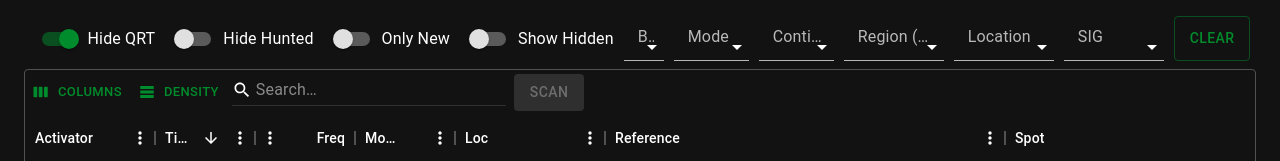
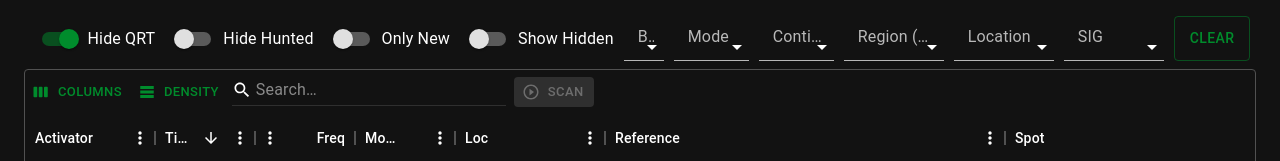
Before and after one commit to cwhelchel/hunterlog, a React (Vite) app: page / in a window 1280 px wide. Shown: the part 289-450 px from the top of the page. Built offline with nearby package versions, Linux system fonts and the light colour scheme.

Commit message:
Fix regression in scan button where quick filter input lost focus.
Also update scan button to be more visually simlar to other toolbar buttons
and made its operation more apparent with animation. Fix other minor issues
and linter complaints.

```diff
--- a/src/components/Config/ConfigModal.tsx
+++ b/src/components/Config/ConfigModal.tsx
@@ -173,8 +173,8 @@ export default function ConfigModal() {
                         <Tab label={'General'} {...a11yProps(0)} />
                         <Tab label={'CAT'} {...a11yProps(1)} />
                         <Tab label={'Logging'} {...a11yProps(2)} />
-                        <Tab label={'Scanning'} {...a11yProps(3)} />
-                        <Tab label={'Programs'} {...a11yProps(1)} />
+                        <Tab label={'Programs'} {...a11yProps(3)} />
+                        <Tab label={'Scanning'} {...a11yProps(4)} />
                     </Tabs>
 
                     <CustomTabPanel value={value} index={0}>
--- a/src/components/SpotViewer/ScanButton.tsx
+++ b/src/components/SpotViewer/ScanButton.tsx
@@ -4,6 +4,9 @@ import { useGridApiContext, gridFilteredSortedRowIdsSelector, useGridSelector }
 import { useConfigContext } from '../Config/ConfigContextProvider';
 import { checkApiResponse } from '../../tsx/util'
 import { useAppContext } from '../AppContext';
+import PlayCircleOutlineIcon from '@mui/icons-material/PlayCircleOutline';
+import LoopIcon from '@mui/icons-material/Loop';
+import { styled, keyframes } from '@mui/system';
 
 export default function ScanButton() {
     const apiRef = useGridApiContext();
@@ -48,6 +51,7 @@ export default function ScanButton() {
                 // Get next row
                 const currentIds = gridFilteredSortedRowIdsSelector(apiRef);
                 if (currentIds.length <= 1) {
+                    console.log("Stopping scan due to row len: ", currentIds.length);
                     setIsScanning(false);
                     return;
                 }
@@ -119,14 +123,30 @@ export default function ScanButton() {
 
     const disabled = filteredIds.length <= 1;
 
+    // 1. Define the keyframes animation
+    const spin = keyframes`
+        0% {
+            transform: rotate(0deg);
+        }
+        100% {
+            transform: rotate(360deg);
+    }
+    `;
+
+    const SpinningIcon = styled(LoopIcon)({
+        animation: `${spin} 2s linear infinite reverse`,
+    });
+
     return (
         <Button
             variant="contained"
+            size='small'
             color={isScanning ? "secondary" : "primary"}
             onClick={handleScanClick}
             disabled={disabled}
+            startIcon={isScanning ? <SpinningIcon /> : <PlayCircleOutlineIcon />}
         >
-            {isScanning ? "Stop Scanning" : "Scan"}
+            {isScanning ? "Stop" : "Scan"}
         </Button>
     );
 }
--- a/src/components/SpotViewer/SpotViewer.tsx
+++ b/src/components/SpotViewer/SpotViewer.tsx
@@ -21,8 +21,20 @@ import HandleSpotRowClick from './HandleSpotRowClick';
 import ProgramIcon from '../Icons/ProgramIcon';
 import ScanButton from './ScanButton';
 
-// https://mui.com/material-ui/react-table/
 
+// this needs to be moved outside of the grid's rendering function (e.g. SpotViewer())
+// to fix the quick filter losing focus bug and to have the new ScanButton work
+// properly
+function CustomToolbar() {
+    return (
+        <GridToolbarContainer>
+            <GridToolbarColumnsButton />
+            <GridToolbarDensitySelector />
+            <GridToolbarQuickFilter />
+            <ScanButton />
+        </GridToolbarContainer>
+    );
+}
 
 const columns: GridColDef[] = [
     // { field: 'spotId', headerName: 'ID', width: 70 },
@@ -101,10 +113,7 @@ const columns: GridColDef[] = [
         }
     },
     {
-        field: 'spotOrig', headerName: 'Spot', width: 400,
-        // valueGetter: (params: GridValueGetterParams) => {
-        //     return `${params.row.spotter || ''}: ${params.row.comments || ''}`;
-        // },
+        field: 'spotOrig', headerName: 'Spot', width: 370,
         // do this to have a popup for all spots comments
         renderCell: (x) => {
             return (
@@ -128,15 +137,7 @@ const columns: GridColDef[] = [
                 <span id="sig">{x.row.spot_source}</span>
             </>
         }
-    },
-    // {
-    //     field: 'actions', width: 80, type: 'actions',
-    //     renderCell: (params) => {
-    //         return <GridActionsCell {...params} >
-    //             <GridActionsCellItem icon={<VisibilityIcon />} onClick={() => hideSpot(params.row.spotId)} label='Hide' />
-    //         </GridActionsCell>
-    //     }
-    // }
+    }
 ];
 
 
@@ -351,17 +352,6 @@ export default function SpotViewer() {
             return 'spotviewer-row';
     };
 
-    function CustomToolbar() {
-        return (
-            <GridToolbarContainer>
-                <GridToolbarColumnsButton />
-                <GridToolbarDensitySelector />
-                <GridToolbarQuickFilter />
-                <ScanButton />
-            </GridToolbarContainer>
-        );
-    }
-
     return (
         <div className='spots-container'>
             <Backdrop
```
Also changed, not shown: 1 other file (tests, documents, lock files or other folders).
